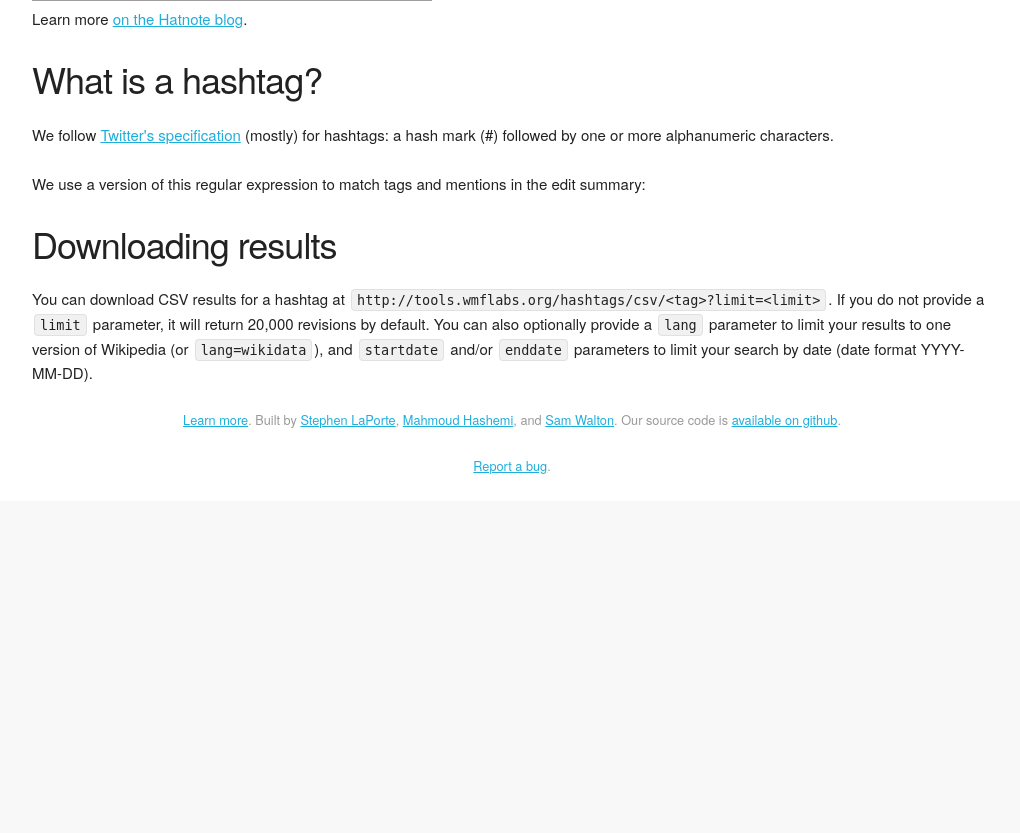
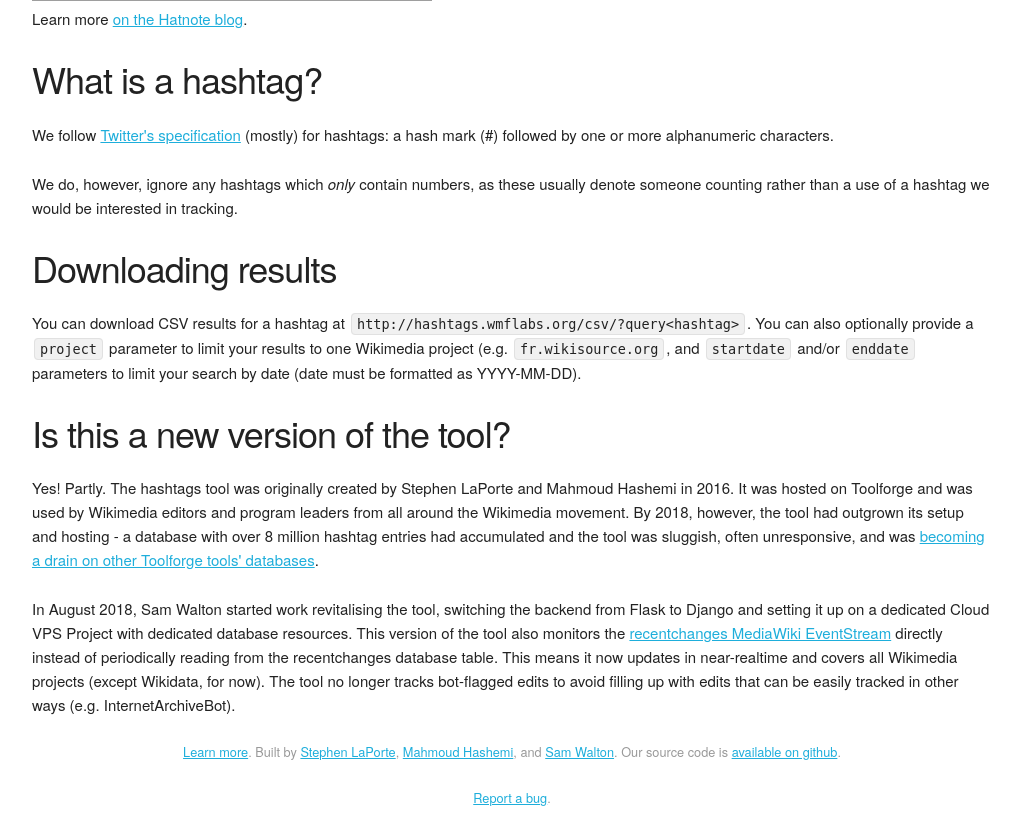
Before and after one commit to WikipediaLibrary/hashtags, a Django app: page /docs/ in a window 1280 px wide. Shown: the part 605-1438 px from the top of the page, without its empty margins (128-1148 px from the left). Before the commit the page ends 1079 px from the top, so only its background shows below. Run offline with Django 3.2, Linux system fonts and the light colour scheme; parts of the project's set-up code (start-up, migrations or seed data) failed here and were passed over; grey boxes are pictures that could not be loaded.

Commit message:
Update docs

```diff
--- a/hashtagsv2/hashtags/templates/hashtags/docs.html
+++ b/hashtagsv2/hashtags/templates/hashtags/docs.html
@@ -8,9 +8,11 @@
     <p>Learn more <a href="http://blog.hatnote.com/post/112756032432/the-humble-hashtag-now-on-wikipedia">on the Hatnote blog</a>.</p>
     <h3>What is a hashtag?</h3>
     <p>We follow <a href="https://github.com/twitter/twitter-text/blob/master/conformance/autolink.yml#L128">Twitter's specification</a> (mostly) for hashtags: a hash mark (#) followed by one or more alphanumeric characters.</p>
-    <p>We use a version of this regular expression to match tags and mentions in the edit summary:</p>
-    <script src="https://gist.github.com/mahmoud/237eb20108b5805aed5f.js"></script>
+    <p>We do, however, ignore any hashtags which <i>only</i> contain numbers, as these usually denote someone counting rather than a use of a hashtag we would be interested in tracking.</p>
     <h3><a name="download"></a>Downloading results</h3>
-    <p>You can download CSV results for a hashtag at <code>http://tools.wmflabs.org/hashtags/csv/&lt;tag&gt;?limit=&lt;limit&gt;</code>. If you do not provide a <code>limit</code> parameter, it will return 20,000 revisions by default. You can also optionally provide a <code>lang</code> parameter to limit your results to one version of Wikipedia (or <code>lang=wikidata</code>), and <code>startdate</code> and/or <code>enddate</code> parameters to limit your search by date (date format YYYY-MM-DD).</p>
+    <p>You can download CSV results for a hashtag at <code>http://hashtags.wmflabs.org/csv/?query&lt;hashtag&gt;</code>. You can also optionally provide a <code>project</code> parameter to limit your results to one Wikimedia project (e.g. <code>fr.wikisource.org</code>, and <code>startdate</code> and/or <code>enddate</code> parameters to limit your search by date (date must be formatted as YYYY-MM-DD).</p>
+    <h3>Is this a new version of the tool?</h3>
+    <p>Yes! Partly. The hashtags tool was originally created by Stephen LaPorte and Mahmoud Hashemi in 2016. It was hosted on Toolforge and was used by Wikimedia editors and program leaders from all around the Wikimedia movement. By 2018, however, the tool had outgrown its setup and hosting - a database with over 8 million hashtag entries had accumulated and the tool was sluggish, often unresponsive, and was <a href="https://phabricator.wikimedia.org/T188205">becoming a drain on other Toolforge tools' databases</a>.</p>
+    <p>In August 2018, Sam Walton started work revitalising the tool, switching the backend from Flask to Django and setting it up on a dedicated Cloud VPS Project with dedicated database resources. This version of the tool also monitors the <a href="https://wikitech.wikimedia.org/wiki/EventStreams">recentchanges MediaWiki EventStream</a> directly instead of periodically reading from the recentchanges database table. This means it now updates in near-realtime and covers all Wikimedia projects (except Wikidata, for now). The tool no longer tracks bot-flagged edits to avoid filling up with edits that can be easily tracked in other ways (e.g. InternetArchiveBot).
   </div>
 {% endblock content %}
```
